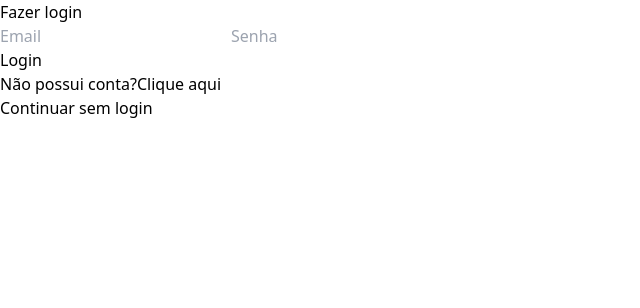
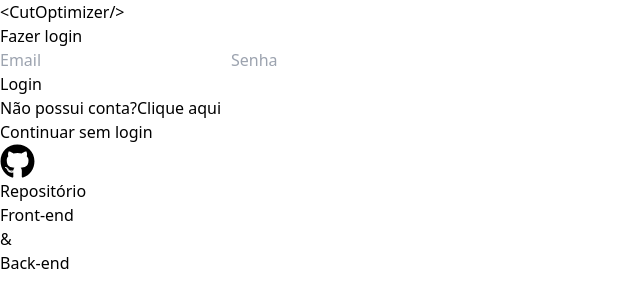
Before and after one commit to danielalmeidafarias/cutOptimizer, a React (Vite) app: page /login in a window 1280 px wide. Shown: the top 308 px of the page, without its empty margins (0-640 px from the left). Built offline with nearby package versions, Linux system fonts and the light colour scheme.

Commit message:
sessionId no sessionStorage, link github e logo

```diff
--- a/src/components/NavBar.jsx
+++ b/src/components/NavBar.jsx
@@ -1,6 +1,7 @@
 import { useEffect, useState, useContext } from "react"
 import { LoginContext } from "../context/LoginContext"
 import { Outlet, Link } from "react-router-dom"
+import { FaGithub } from "react-icons/fa"
 
 const NavItem = (props) => {
     return (
@@ -34,6 +35,7 @@ const NavBar = () => {
 
     const handleLoggout = () => {
         setSessionId('')
+        sessionStorage.removeItem('userId')
     }
 
     return (
@@ -42,9 +44,14 @@ const NavBar = () => {
             <MobileButton onClick={handleClick} click={click}/>
 
             {/* NavBar telas grandes */}
-            <nav className=" hidden md:flex w-full justify-between items-center gap-5 px-10">
-                <h2 className="text-2xl font-extrabold text-zinc-700">{'< CutOptimizer />'}</h2>
-                <div className="flex items-center gap-24">
+            <nav className=" hidden md:flex w-full justify-around items-center gap-5 px-10 flex-1">
+                <a href="https://github.com/danielalmeidafarias" target="_blank" className="flex items-center gap-1 text-xl font-semibold flex-1">
+                    <FaGithub size={25}/>
+                    danielalmeidafarias
+                </a>
+                <h2 className="flex-1 text-4xl font-extrabold text-zinc-800 flex justify-center">{'<CutOptimizer/>'}</h2>
+
+                <div className="flex-1 flex items-center justify-around">
                     <NavItem to={'/'} content={'Cortes'}/>
                     <NavItem to={'/listas'} content={'Lista de tarefas'}/>
                     <Link className="font-bold w-24 shadow-md shadow-zinc-400 text-lg flex justify-center items-center bg-zinc-800 text-zinc-200 hover:bg-zinc-950 transition-all duration-75 outline-none rounded-lg" onClick={sessionId ? handleLoggout : null} to={'/login'}>{sessionId ? 'Loggout' : 'Login'}</Link>
@@ -53,8 +60,11 @@ const NavBar = () => {
 
             {/* NavBar mobile */}
             <nav className={click ? `hidden w-screen flex-col items-center gap-5 px-12 justify-evenly transition-all` : `flex first-line:w-screen bg-zinc-200 md:hidden flex-col items-center gap-5 px-12 justify-evenly transition-all`}>
+                <a href="https://github.com/danielalmeidafarias" target="_blank" className="flex items-center gap-1 text-xl font-semibold">
+                    <FaGithub size={25}/>
+                    danielalmeidafarias
+                </a>
                 <h2 className="text-2xl font-extrabold text-zinc-700">{'< CutOptimizer />'}</h2>
-
                 <NavItem to={'/'} content={'Cortes'}/>
                 <NavItem to={'/listas'} content={'Lista de tarefas'}/>
                 <Link className="font-bold w-24 shadow-md shadow-zinc-400 text-lg flex justify-center items-center bg-zinc-800 text-zinc-200 hover:bg-zinc-950 transition-all duration-75 outline-none rounded-lg" onClick={sessionId ? handleLoggout : null} to={'/login'}>{sessionId ? 'Loggout' : 'Login'}</Link>
--- a/src/routes/CutLists.jsx
+++ b/src/routes/CutLists.jsx
@@ -1,10 +1,9 @@
 import { useEffect, useState, useContext } from "react";
-import { LoginContext } from "../context/LoginContext";
 import { SavedListContext } from "../context/SavedListContext";
 import Button from "../components/Button";
 import axios from "axios";
 import NavBar from "../components/NavBar";
-import { Link, useNavigate } from "react-router-dom";
+import { Link } from "react-router-dom";
 
 const CutLists = () => {
 
@@ -12,31 +11,22 @@ const CutLists = () => {
 
     const [listagem, setListagem] = useState([])
 
-    const { sessionId, setSessionId } = useContext(LoginContext)
+    const [sessionId, setSessionId] = useState(sessionStorage.getItem('userId'))
 
     const { setSavedList } = useContext(SavedListContext)
 
     const [deleteClick, setDeleteClick] = useState(false)
 
-    // const navigate = useNavigate()
 
-    const getListaCorte = async () =>  {
-
-        const response = await axios.get(`${apiUrl}/listas/${sessionId}`)
-
-        setListagem([...response.data])
-
+    async function getListaCorte() {
+        await axios.get(`${apiUrl}/listas/${sessionId}`)
+            .then((response) => {
+                setListagem([...response.data])
+            })
+            .catch((err) => {
+                console.error(err)
+            })
     }
-
-    // async function getListaCorte() {
-    //     await axios.get(`${apiUrl}/listas/${sessionId}`)
-    //         .then((response) => {
-    //             setListagem([...response.data])
-    //         })
-    //         .catch((err) => {
-    //             console.error(err)
-    //         })
-    // }
 
     async function handleDeleteCorte(id) {
         await axios.post(`${apiUrl}/listas/delete/${sessionId}`, {
--- a/src/routes/CutPage.jsx
+++ b/src/routes/CutPage.jsx
@@ -33,7 +33,8 @@ const CutPage = () => {
 
     const [direcaoCorte, setDirecaoCorte] = useState(false)
 
-    const { sessionId } = useContext(LoginContext)
+
+    const [sessionId, setSessionId] = useState(sessionStorage.getItem('userId'))
 
     const { savedList } = useContext(SavedListContext)
 
--- a/src/routes/LoginPage.jsx
+++ b/src/routes/LoginPage.jsx
@@ -4,6 +4,7 @@ import Button from "../components/Button";
 import Input from "../components/Input";
 import axios from "axios";
 import { Link, Navigate } from "react-router-dom";
+import { FaGithub, FaLinkedin } from 'react-icons/fa'
 
 const LoginPage = () => {
 
@@ -53,10 +54,13 @@ const LoginPage = () => {
     return (
         <div>
             {!sessionId ? (
-                <div className="w-screen h-screen flex flex-col items-center justify-center bg-zinc-200">
-                    <div className="gap-4 bg-zinc-300 w-[300px] flex flex-col items-center p-4 rounded-md shadow-lg shadow-zinc-800 border-[1px] border-zinc-500">
+                <div className="w-screen h-screen flex flex-col items-center bg-zinc-200">
+
+                <h1 className="text-4xl md:text-6xl font-extrabold text-zinc-800 pt-40 pb-14">{'<CutOptimizer/>'}</h1>
+
+                    <div className="gap-4 bg-zinc-300 w-[300px] flex flex-col items-center p-4 rounded-md shadow-lg shadow-zinc-800 ">
                         <h1 className="text-zinc-800 text-4xl font-extrabold">{haveAccount ? `Fazer login` : 'Criar conta'}</h1>
-                        <div className="bg-zinc-400  p-4 border-[1px] border-zinc-500 rounded-md h-52 flex flex-col gap-7 items-center">
+                        <div className="bg-zinc-400  p-4 rounded-md h-52 flex flex-col gap-7 items-center">
                             <form action="post" className="flex flex-col items-center gap-3">
                                 <Input onChange={(e) => {
                                     setEmail(e.target.value)
@@ -68,10 +72,25 @@ const LoginPage = () => {
                             <Button content={haveAccount ? `Login` : `Criar`} onClick={haveAccount ? handleLogin : handleCreateUser} className="w-3/4 shadow-zinc-800" type='submit'/>
                             <p className="text-zinc-700">{haveAccount ? `Não possui conta?` : 'Já possui conta?'}<span onClick={() => {
                                 setHaveAccount(!haveAccount)
-                            }} className="text-zinc-600 hover:underline hover:text-zinc-900 cursor-pointer">Clique aqui</span></p>
-                            <Link to={'/'}>Continuar sem login</Link>
+                            }} className="text-zinc-800 hover:underline hover:text-zinc-900 cursor-pointer font-bold">Clique aqui</span></p>
 
                         </div>
+
+
+                    </div>
+                    <Link to={'/'} className="p-2 text-lg font-thin">Continuar sem login</Link>
+
+                    <div className="flex flex-col items-start gap-2">
+                        <div className="flex items-center gap-1">
+                            <FaGithub size={35}/>
+                            <p className="text-lg font-semibold">Repositório</p>
+                            <a href="https://github.com/danielalmeidafarias/cutOptimizer"  target="_blank" className="text-lg font-bold">
+                                Front-end
+                            </a>
+                            <p className="text-lg font-semibold">&</p>
+                            <a href="https://github.com/danielalmeidafarias/backend-cutOptimizer" target="_blank" className="text-lg font-bold">Back-end</a>
+                        </div>
+
                     </div>
                     <p>{error}</p>
                 </div>
```
